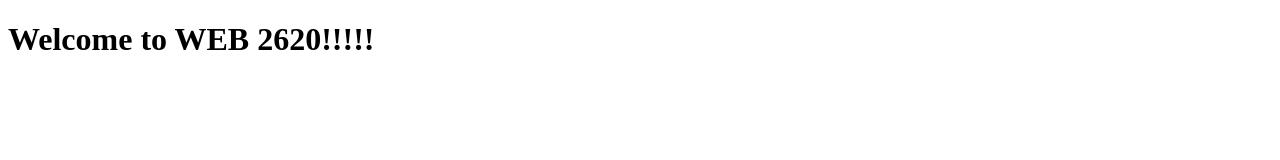
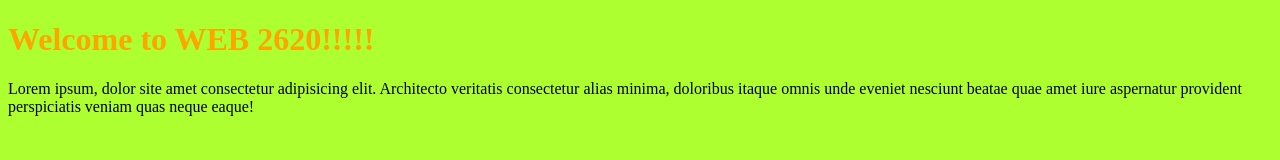
Before and after one commit to davidcall6/web2620-testing-env, a website built with Vite: page src/index.html in a window 1280 px wide. Built offline with nearby package versions, Linux system fonts and the light colour scheme.

Commit message:
Added a few colors

```diff
--- a/src/index.html
+++ b/src/index.html
@@ -11,6 +11,10 @@
 <body>
   <!--  Your HTML goes here-->
   <h1>Welcome to WEB 2620!!!!!</h1>
+  <p>Lorem ipsum, dolor site amet consectetur adipisicing elit.
+    Architecto veritatis consectetur alias minima, doloribus
+    itaque omnis unde eveniet nesciunt beatae quae amet iure
+    aspernatur provident perspiciatis veniam quas neque eaque!</p>
 <script type="module" src="./javascripts/main.js"></script>
 </body>
 </html>
--- a/src/stylesheets/main.scss
+++ b/src/stylesheets/main.scss
@@ -1 +1,3 @@
 // Your styles go here
+body { background-color: greenyellow; }
+h1 { color: orange; }
```
